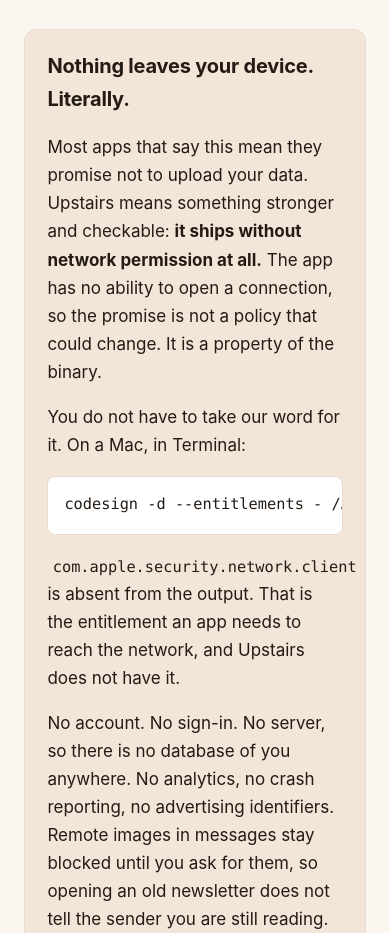
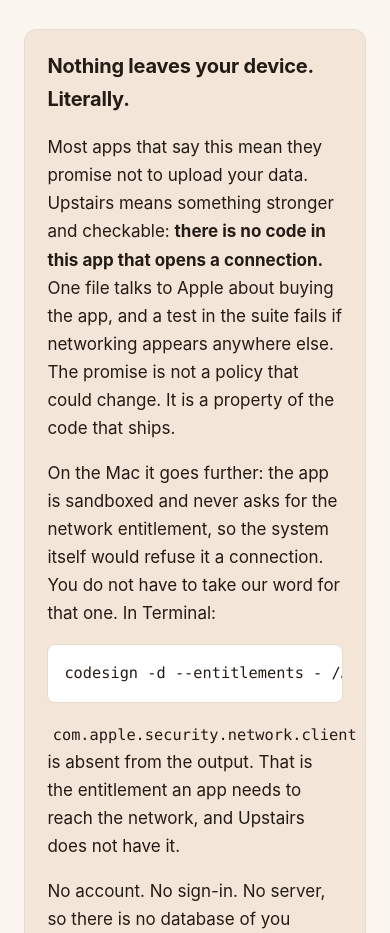
Before and after one commit to bissuh/upstairs-site, a plain HTML site: page index.html in a window 390 px wide. Shown: the part 1465-2398 px from the top of the page. Drawn offline with Linux system fonts and the light colour scheme.

Commit message:
fix: endereco de suporte em dominio proprio, e o texto de rede que a 1.0.1 corrigiu (#4)
Espelho das tres paginas do repositorio privado (Website/ e a fonte da verdade).
Duas coisas chegam juntas porque o espelho estava cinco semanas atrasado:

1. O e-mail publico passa a ser support@bissuh.com, com Email Routing da
   Cloudflare entregando na caixa dele. A pagina parou de publicar o Gmail
   pessoal. Provado por remetente externo em 18/11 12:41.

2. O texto de rede para de afirmar 'ships without network permission at all'
   para o produto inteiro. No iPhone o app fala com a Apple sobre a compra, e a
   frase antiga, alem de errada, era mais forte do que a verdade precisa ser. No
   Mac a afirmacao continua, porque la ela e verdadeira e verificavel.

Co-authored-by: Chico <331385319+chico-ai@users.noreply.github.com>

```diff
--- a/index.html
+++ b/index.html
@@ -4,7 +4,7 @@
 <meta charset="utf-8">
 <meta name="viewport" content="width=device-width, initial-scale=1">
 <title>Upstairs: open .pst, .ost and .mbox mail archives on iPad and Mac</title>
-<meta name="description" content="Upstairs opens Microsoft Outlook .pst and .ost mail archives, plus .mbox mailboxes from Google Takeout or Apple Mail, on iPad and Mac, entirely offline. No account, no upload, no network permission.">
+<meta name="description" content="Upstairs opens Microsoft Outlook .pst and .ost mail archives, plus .mbox mailboxes from Google Takeout or Apple Mail, on iPad and Mac, entirely offline. No account, no upload, no server to send it to.">
 <link rel="stylesheet" href="style.css">
 </head>
 <body>
@@ -53,10 +53,13 @@ your Mac or iPad opens it.</p>
 <div class="claim">
 <h2 style="margin-top:0">Nothing leaves your device. Literally.</h2>
 <p>Most apps that say this mean they promise not to upload your data. Upstairs means
-something stronger and checkable: <strong>it ships without network permission at all.</strong>
-The app has no ability to open a connection, so the promise is not a policy that could
-change. It is a property of the binary.</p>
-<p>You do not have to take our word for it. On a Mac, in Terminal:</p>
+something stronger and checkable: <strong>there is no code in this app that opens a
+connection.</strong> One file talks to Apple about buying the app, and a test in the suite
+fails if networking appears anywhere else. The promise is not a policy that could change.
+It is a property of the code that ships.</p>
+<p>On the Mac it goes further: the app is sandboxed and never asks for the network
+entitlement, so the system itself would refuse it a connection. You do not have to take
+our word for that one. In Terminal:</p>
 <pre><code>codesign -d --entitlements - /Applications/Upstairs.app</code></pre>
 <p><code>com.apple.security.network.client</code> is absent from the output. That is the
 entitlement an app needs to reach the network, and Upstairs does not have it.</p>
```
Also changed, not shown: privacy.html (+5 -4 lines), support.html (+5 -4 lines).
